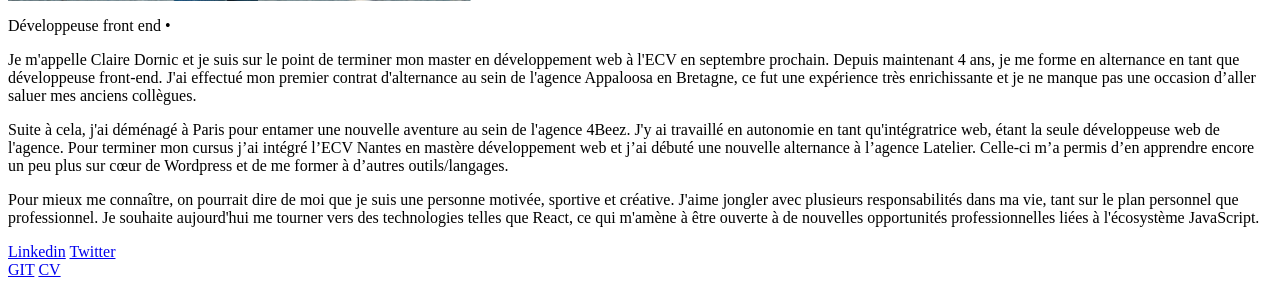
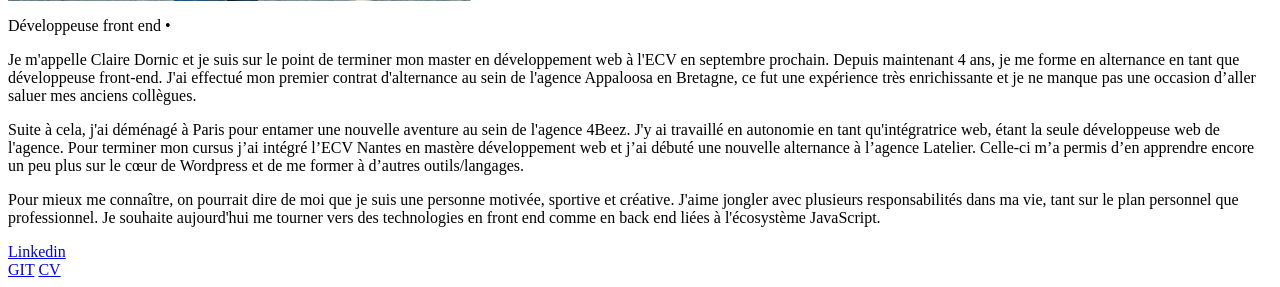
Before and after one commit to clairedornic/Portfolio-2021, a PHP site: page /a-propos.php in a window 1280 px wide. Shown: the part 717-1004 px from the top of the page. Run offline with PHP 8.4, Linux system fonts and the light colour scheme; some libraries are stand-ins or nearby versions.

Commit message:
feat: remove twitter

```diff
--- a/a-propos.php
+++ b/a-propos.php
@@ -15,12 +15,11 @@
         <div class="about-text animate-this">
           <div class="text-centre">
             <p>Je m'appelle Claire Dornic et je suis sur le point de terminer mon master en développement web à l'ECV en septembre prochain. Depuis maintenant 4 ans, je me forme en alternance en tant que développeuse front-end. J'ai effectué mon premier contrat d'alternance au sein de l'agence Appaloosa en Bretagne, ce fut une expérience très enrichissante et je ne manque pas une occasion d’aller saluer mes anciens collègues.</p>
-            <p>Suite à cela, j'ai déménagé à Paris pour entamer une nouvelle aventure au sein de l'agence 4Beez. J'y ai travaillé en autonomie en tant qu'intégratrice web, étant la seule développeuse web de l'agence. Pour terminer mon cursus j’ai intégré l’ECV Nantes en mastère développement web et j’ai débuté une nouvelle alternance à l’agence Latelier. Celle-ci m’a permis d’en apprendre encore un peu plus sur cœur de Wordpress et de me former à d’autres outils/langages.</p>
-            <p>Pour mieux me connaître, on pourrait dire de moi que je suis une personne motivée, sportive et créative. J'aime jongler avec plusieurs responsabilités dans ma vie, tant sur le plan personnel que professionnel. Je souhaite aujourd'hui me tourner vers des technologies telles que React, ce qui m'amène à être ouverte à de nouvelles opportunités professionnelles liées à l'écosystème JavaScript.</p>
+            <p>Suite à cela, j'ai déménagé à Paris pour entamer une nouvelle aventure au sein de l'agence 4Beez. J'y ai travaillé en autonomie en tant qu'intégratrice web, étant la seule développeuse web de l'agence. Pour terminer mon cursus j’ai intégré l’ECV Nantes en mastère développement web et j’ai débuté une nouvelle alternance à l’agence Latelier. Celle-ci m’a permis d’en apprendre encore un peu plus sur le cœur de Wordpress et de me former à d’autres outils/langages.</p>
+            <p>Pour mieux me connaître, on pourrait dire de moi que je suis une personne motivée, sportive et créative. J'aime jongler avec plusieurs responsabilités dans ma vie, tant sur le plan personnel que professionnel. Je souhaite aujourd'hui me tourner vers des technologies en front end comme en back end liées à l'écosystème JavaScript.</p>
             <div class="btn-about">
                 <div class="btn-sociaux">
                     <a href="https://www.linkedin.com/in/claire-dornic-32900215a/" target="_blank" class="hover-link">Linkedin</a>
-                    <a href="https://twitter.com/Claire_dornic" target="_blank" class="hover-link">Twitter</a>
                 </div>
                 <div class="btn-cv">
                     <a href="https://github.com/clairedornic/" target="_blank" class="hover-link">GIT</a>
```
